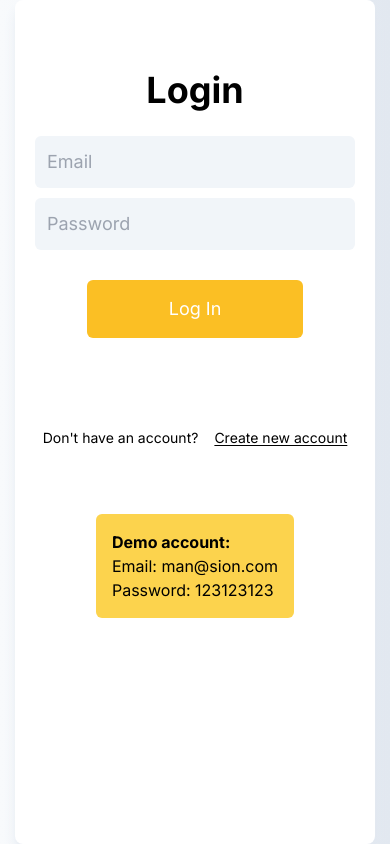
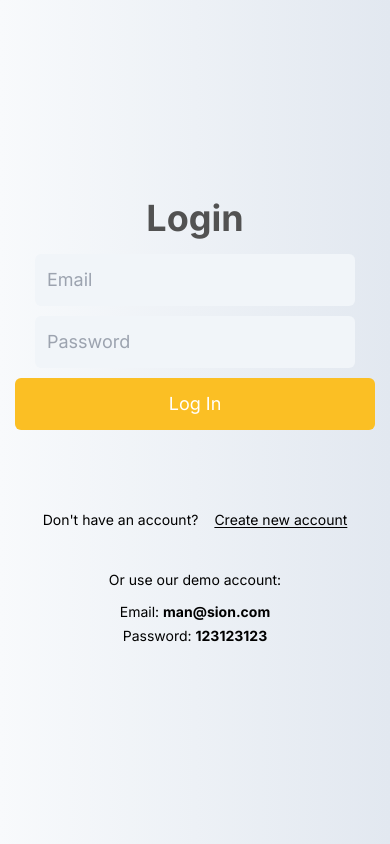
Before and after one commit to pankelix/Tiddy-APP, a React (Vite) app in the folder app/: page /login in a window 390 px wide. Built offline with nearby package versions, Linux system fonts and the light colour scheme.

Commit message:
improve styles for responsive design

```diff
--- a/app/src/views/Login.jsx
+++ b/app/src/views/Login.jsx
@@ -35,22 +35,37 @@ function Login(props) {
         props.onRegisterClick()
     }
 
-    return <Container className='flex flex-col items-center justify-center'>
+    return <Container className='flex flex-col items-center justify-center h-screen lg:flex-row lg:gap-32'>
+        <div className='flex flex-col items-center'>
+            <h1 className='text-neutral-600 text-4xl font-semibold mb-[1rem]'>Login</h1>
 
-        <article className='box-border bg-white rounded-lg max-w-screen max-h-screen py-[70px] flex flex-col items-center gap-[10px] shadow-lg shadow-slate-200 h-screen'>
+            <div>
                 <Form onSubmit={handleSubmit} className='select-none w-[360px] flex flex-col items-center gap-[10px]'>
 
-                <h1 className='text-4xl font-semibold mb-[1rem]'>Login</h1>
 
                     <Input id='email-input' type='email' placeholder='Email' className='entrance-input'>Email</Input>
 
                     <Input id='password-input' type='password' placeholder='Password' className='entrance-input'>Password</Input>
 
-                <Button type='submit' className='cursor-pointer mt-5 p-[1.8rem] border-none rounded-md text-lg text-white bg-amber-400 w-[216px] h-[30px] flex justify-center items-center'>Log In</Button>
+                    <Button type='submit' className='flex items-center justify-center w-full py-3 text-lg text-white border-none rounded-md cursor-pointer px-28 bg-amber-400'>Log In</Button>
                 </Form>
+            </div>
+        </div>
+
+        <nav className='flex flex-col items-center gap-10 mt-20 text-sm text-center lg:mt-12'>
+            <div className='flex gap-4 lg:flex-col lg:gap-0'>
+                <p>Don't have an account?</p>
+                <Link className='underline underline-offset-2' onClick={handleRegisterClick}>Create new account</Link>
+            </div>
+            <div className='flex flex-col gap-1'>
+                <p className='pb-2'>Or use our demo account:</p>
+                <p>Email: <strong>man@sion.com</strong></p>
+                <p>Password: <strong>123123123</strong></p>
+            </div>
+        </nav>
 
         {loading ?
-                <div className='absolute p-5 rounded-md w-72 bg-amber-400 top-60'>
+            <div className='absolute p-5 rounded-md w-72 bg-amber-400 top-70'>
                 <p className='pb-4 font-bold text-center text-white'>Login may take up to 3 minutes, because the server has to initialize. After that it'll be faster.</p>
 
                 <div className='flex justify-center'>
@@ -62,22 +77,7 @@ function Login(props) {
                         data-testid="loader"
                     />
                 </div>
-
             </div> : ''}
-
-            <nav className='text-sm flex justify-center gap-4 w-[100%] pt-20'>
-                <p>Don't have an account?</p>
-                <Link className='underline underline-offset-2' onClick={handleRegisterClick}>Create new account</Link>
-            </nav>
-
-            <div className='p-4 rounded-md mt-14 bg-amber-300'>
-                <h4 className='font-semibold'>Demo account:</h4>
-                <div>
-                    <p>Email: man@sion.com</p>
-                    <p>Password: 123123123</p>
-                </div>
-            </div>
-        </article>
     </Container>
 }
 
--- a/app/src/views/Register.jsx
+++ b/app/src/views/Register.jsx
@@ -1,14 +1,20 @@
-import { useContext } from '../hooks'
+import logic from '../logic'
 
 import { Container, Form, Link, Input, Button } from '../library'
-
-import logic from '../logic'
+import { useContext } from '../hooks'
+import { useState } from 'react'
+import ClipLoader from 'react-spinners/ClipLoader'
 
 function Register(props) {
     const context = useContext()
 
+    const [loading, setLoading] = useState(false)
+    const [color, setColor] = useState('#fff')
+
     const handleSubmit = async event => {
         event.preventDefault()
+
+        setLoading(true)
 
         const name = event.target.querySelector('#name-input').value
         const email = event.target.querySelector('#email-input').value
@@ -18,6 +24,7 @@ function Register(props) {
             await logic.registerHome(name, email, password)
             props.onSuccess()
             context.handleConfirm('Home registered', null)
+            setLoading(false)
         } catch (error) {
             context.handleError(error)
         }
@@ -28,11 +35,13 @@ function Register(props) {
         props.onLoginClick()
     }
 
-    return <Container className='flex items-center justify-center '>
-        <article className='box-border bg-white rounded-lg max-w-screen-md py-[70px] flex flex-col items-center gap-[10px] shadow-lg shadow-slate-200 h-screen'>
+    return <Container className='flex flex-col items-center justify-center h-screen lg:flex-row lg:gap-32'>
+        <div className='flex flex-col items-center'>
+            <h1 className='text-neutral-600 text-4xl font-semibold mb-[1rem]'>Register</h1>
+
+            <div>
                 <Form onSubmit={handleSubmit} className='select-none w-[360px] flex flex-col items-center gap-[10px]'>
 
-                <h1 className='text-4xl font-semibold mb-[1rem]'>Register</h1>
 
                     <Input id='name-input' type='name' placeholder='House name' className='entrance-input'>House name</Input>
 
@@ -40,14 +49,33 @@ function Register(props) {
 
                     <Input id='password-input' type='Password' placeholder='Password' className='entrance-input'>Password</Input>
 
-                <Button type='submit' className='cursor-pointer mt-5 p-[1.8rem] border-none rounded-md text-lg text-white bg-amber-400 w-[216px] h-[30px] flex justify-center items-center'>Register</Button>
+                    <Button type='submit' className='flex items-center justify-center w-full py-3 text-lg text-white border-none rounded-md cursor-pointer px-28 bg-amber-400'>Register</Button>
                 </Form>
+            </div>
 
-            <nav className='text-sm flex justify-center gap-4 w-[100%] pt-5'>
+            <nav className='flex flex-col items-center gap-10 mt-20 text-sm text-center lg:mt-12'>
+                <div className='flex gap-4'>
                     <p>Already have an account?</p>
                     <Link className='underline underline-offset-2' onClick={handleLoginClick}>Log in</Link>
+                </div>
             </nav>
-        </article>
+        </div>
+
+        {loading
+            ? <div className='absolute p-5 rounded-md w-72 bg-amber-400 top-70'>
+                <p className='pb-4 font-bold text-center text-white'>Login may take up to 3 minutes, because the server has to initialize. After that it'll be faster.</p>
+
+                <div className='flex justify-center'>
+                    <ClipLoader
+                        color={color}
+                        loading={loading}
+                        size={100}
+                        aria-label="Loading Spinner"
+                        data-testid="loader"
+                    />
+                </div>
+            </div>
+            : ''}
     </Container>
 }
 
```
Lines whose indentation alone changed are shown as unchanged.
